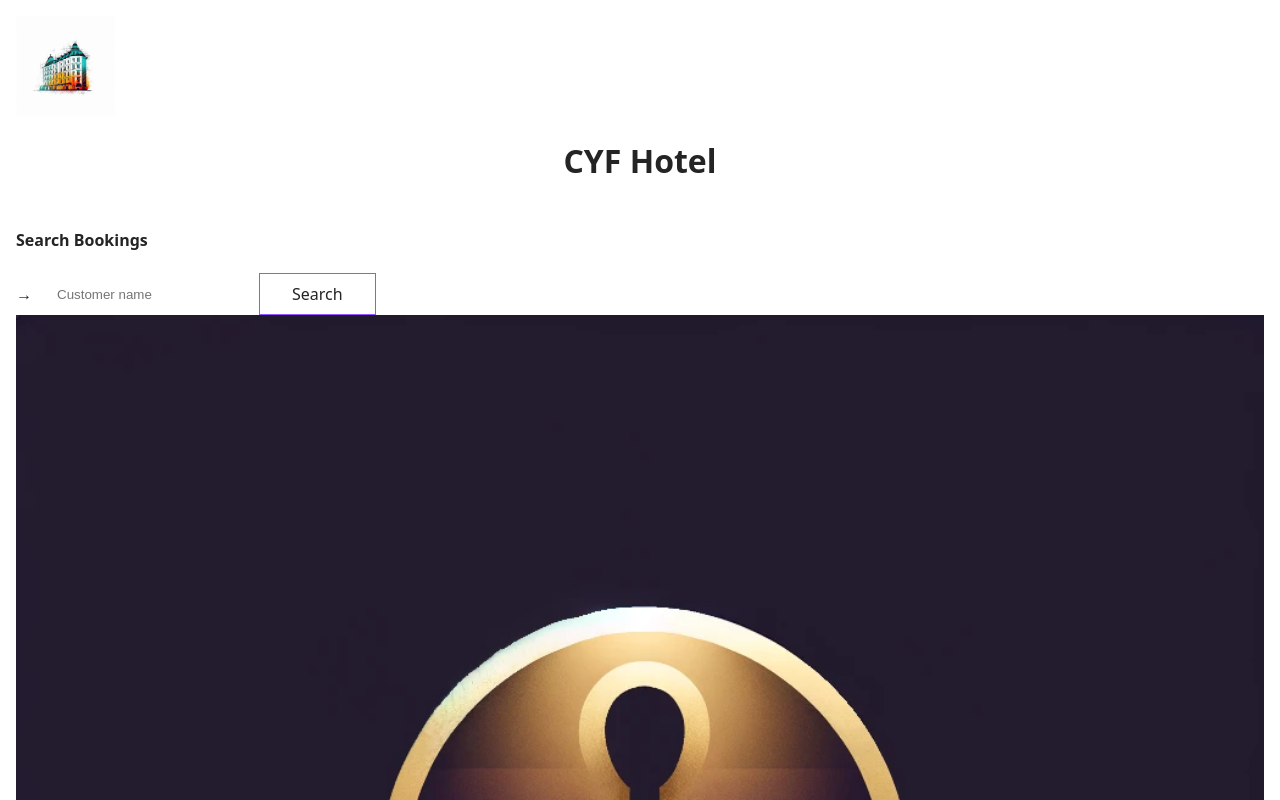
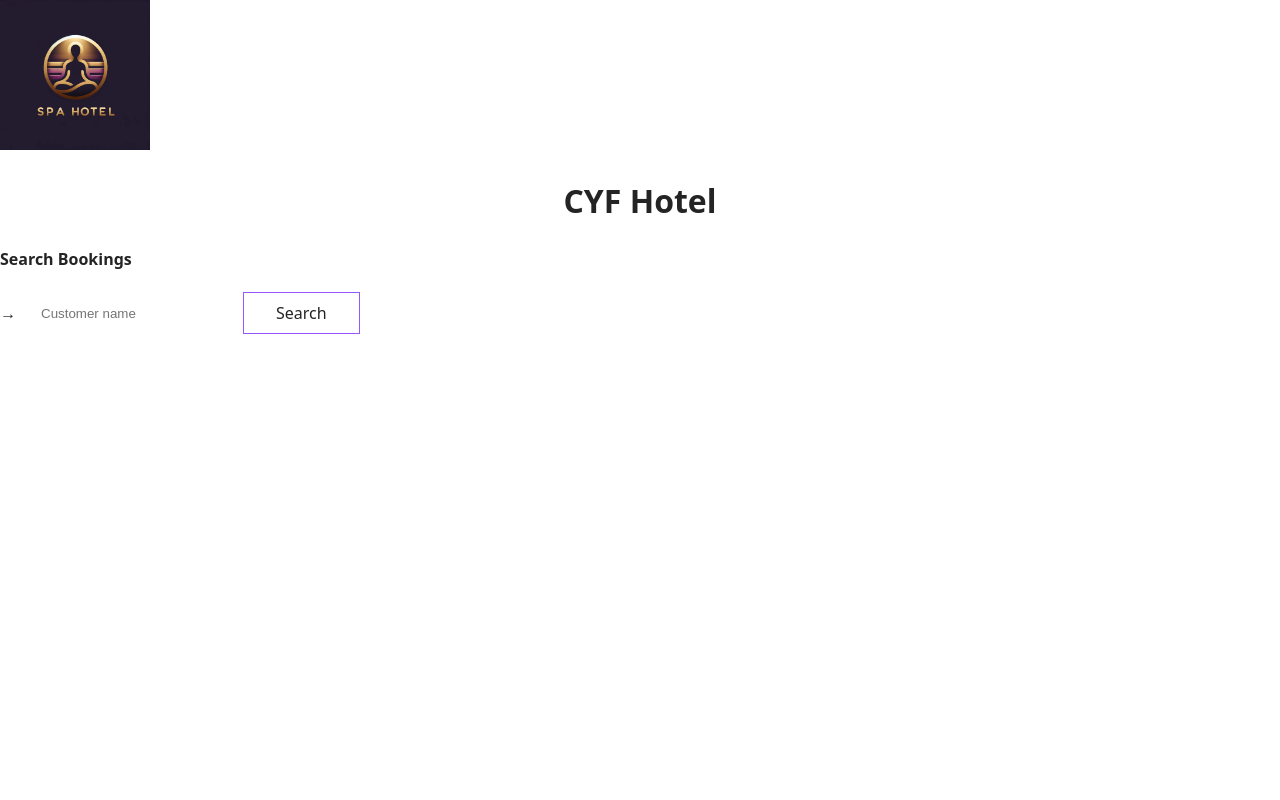
Before and after one commit to CodeYourFuture/React-Module-Project, a React (Vite) app: page / in a window 1280 px wide. Shown: the top 800 px of the page. Built offline with nearby package versions, Linux system fonts and the light colour scheme.

Commit message:
changed based on feedback

```diff
--- a/src/components/App/App.jsx
+++ b/src/components/App/App.jsx
@@ -1,22 +1,12 @@
 import Bookings from "@/components/Bookings/Bookings.jsx";
 import AppHeader from "../AppHeader/AppHeader.jsx";
-import SpaLog from "@/assets/spa-logo.png";
-import HotelLogo from "@/assets/hotel-logo.png";
+
 import "./App.scss";
 
 const App = () => (
-  <div className="app">
-    <img
-      style={{
-        width: "100px",
-        height: "100px",
-      }}
-      src={HotelLogo}
-      alt="hotel logo"
-    />
+  <div>
     <AppHeader />
     <Bookings />
-    <img src={SpaLog} alt="hotel background picture" />
   </div>
 );
 
--- a/src/components/AppHeader/AppHeader.jsx
+++ b/src/components/AppHeader/AppHeader.jsx
@@ -1,8 +1,16 @@
-import Logo from "@/assets/spa-logo.png";
 import "./AppHeader.scss";
+import SpaLog from "@/assets/spa-logo.png";
 
 const AppHeader = () => (
   <header className="app__header">
+    <img
+      style={{
+        width: "150px",
+        height: "150px",
+      }}
+      src={SpaLog}
+      alt="hotel background picture"
+    />
     <h1 className="app__heading">CYF Hotel</h1>
   </header>
 );
```
